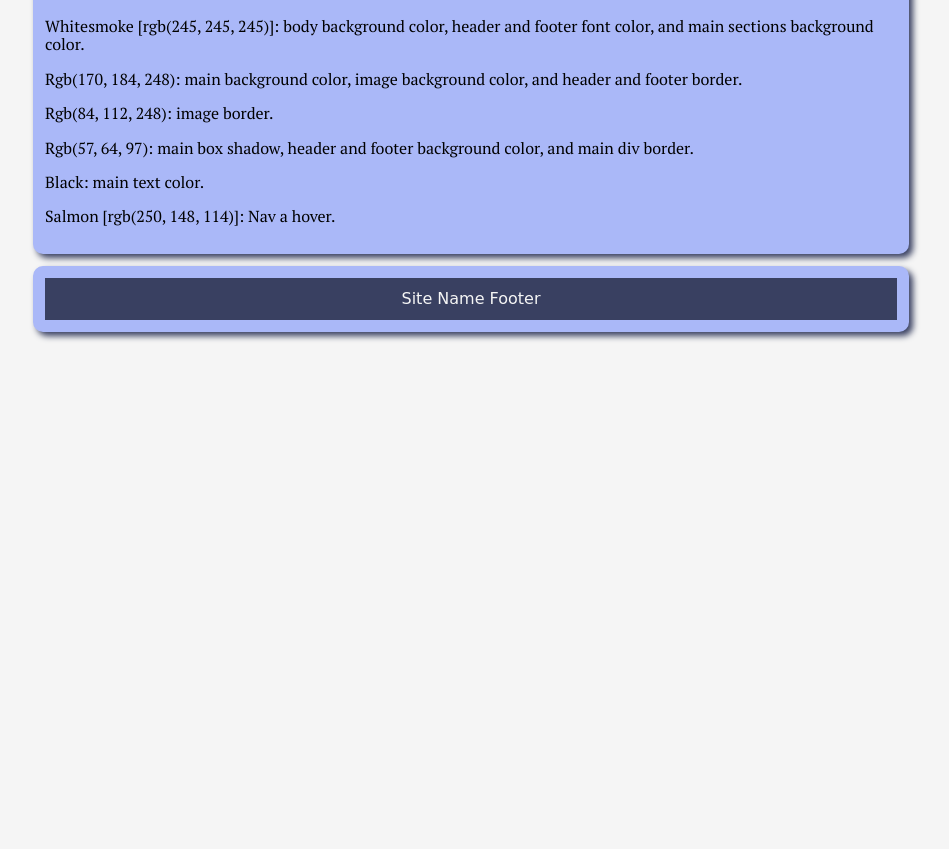
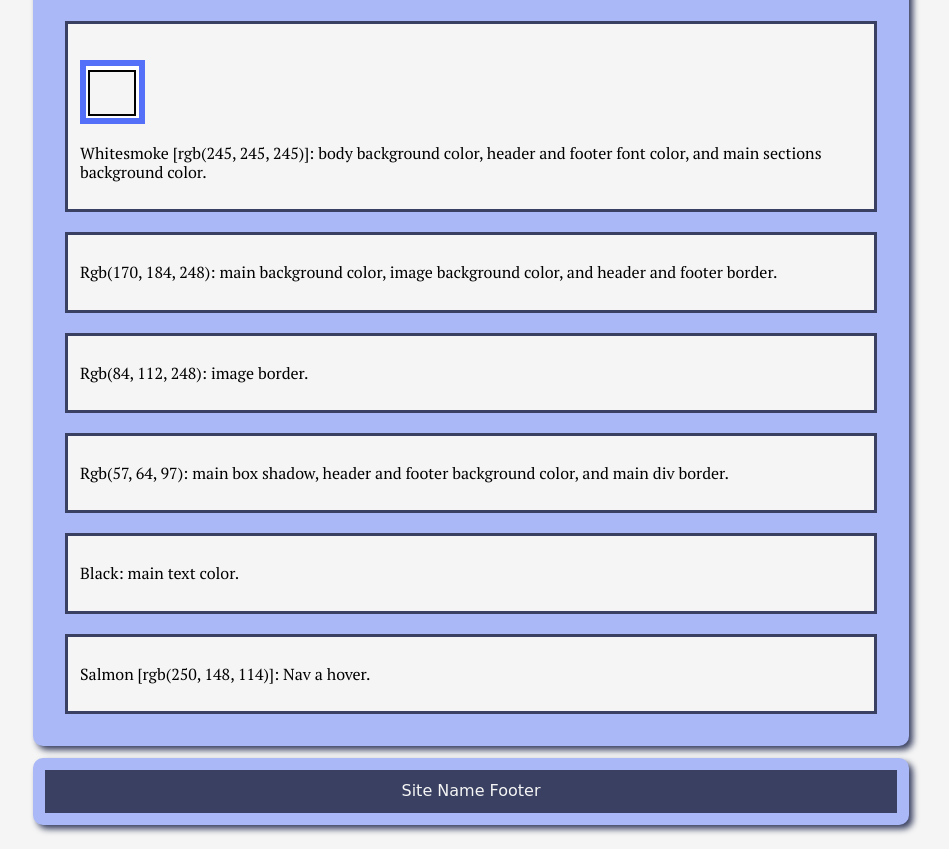
Before and after one commit to AJChastain/ajchastain.github.io, a plain HTML site: page lesson3/color-scheme.html in a window 1280 px wide. Shown: the part 935-1784 px from the top of the page, without its empty margins (169-1118 px from the left). Before the commit the page ends 1291 px from the top, so only its background shows below. Drawn offline with Linux system fonts and the light colour scheme; files that its build step writes are made by us from their sources; a web font is replaced by a local one.

Commit message:
color boxes1

```diff
--- a/lesson3/color-scheme.html
+++ b/lesson3/color-scheme.html
@@ -28,13 +28,26 @@
         <h1>Color Scheme</h1>
         <img src="images/colorScheme.png" alt="6 squares with a color in each one">
 
+        <div id="sections">
+            <img src="images/whitesmoke.png" alt="a square filled with a slightly greyish-white color">
             <p>Whitesmoke [rgb(245, 245, 245)]: body background color, header and footer font color, and main sections
                 background color.</p>
+        </div>
+        <div id="sections">
             <p>Rgb(170, 184, 248): main background color, image background color, and header and footer border.</p>
+        </div>
+        <div id="sections">
             <p>Rgb(84, 112, 248): image border.</p>
+        </div>
+        <div id="sections">
             <p>Rgb(57, 64, 97): main box shadow, header and footer background color, and main div border.</p>
+        </div>
+        <div id="sections">
             <p>Black: main text color.</p>
+        </div>
+        <div id="sections">
             <p>Salmon [rgb(250, 148, 114)]: Nav a hover.</p>
+        </div>
 
     </main>
     <footer>Site Name Footer</footer>
```
Also changed, not shown: lesson3/images/color2.png (added), lesson3/images/whitesmoke.png (added). Lines whose indentation alone changed are shown as unchanged.
